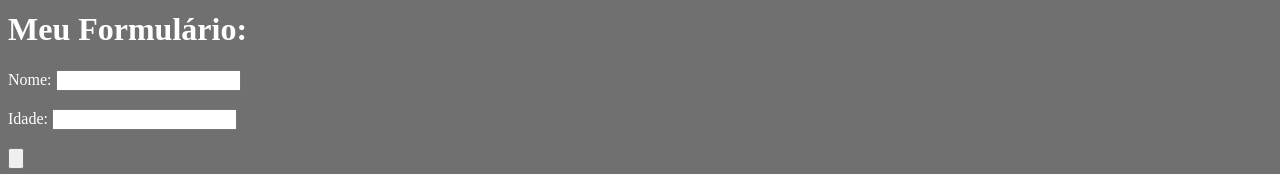
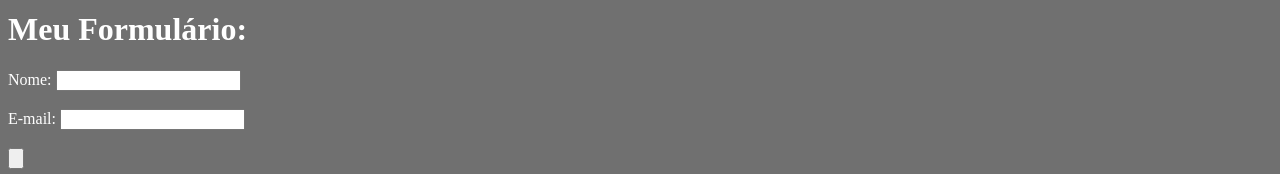
Before and after one commit to lealalves/2-projeto-vue, a Vue app: page / in a window 1280 px wide. Shown: the part 723-897 px from the top of the page. Built offline with nearby package versions, Linux system fonts and the light colour scheme.

Commit message:
Eventos @submit @click
caminho sobre a ideia de coletar dados e enviar ao banco(via ajax por exemplo)

```diff
--- a/src/components/Form.vue
+++ b/src/components/Form.vue
@@ -1,13 +1,13 @@
 <template>
     <div>
         <h1>Meu Formulário:</h1>
-        <form action="">
+        <form @submit="enviarFormulario">
             Nome:
-            <InputText/>
+            <input type="text" v-model="name">
             <br>
             <br>
-            Idade:
-            <InputText/>
+            E-mail:
+            <input type="text" v-model="email">
             <br>
             <br>
             <InputSubmit/>
@@ -24,6 +24,25 @@ export default {
     components: {
         InputSubmit,
         InputText
+    },
+    data(){
+        return {
+            name: "",
+            email: ""
+        }
+    },
+    methods: {
+        enviarFormulario (e) {
+            e.preventDefault()
+
+            const email = this.email
+            const name = this.name
+
+
+            console.log("enviado");
+            console.log(email);
+            console.log(name);
+        }
     }
 }
 </script>
```
